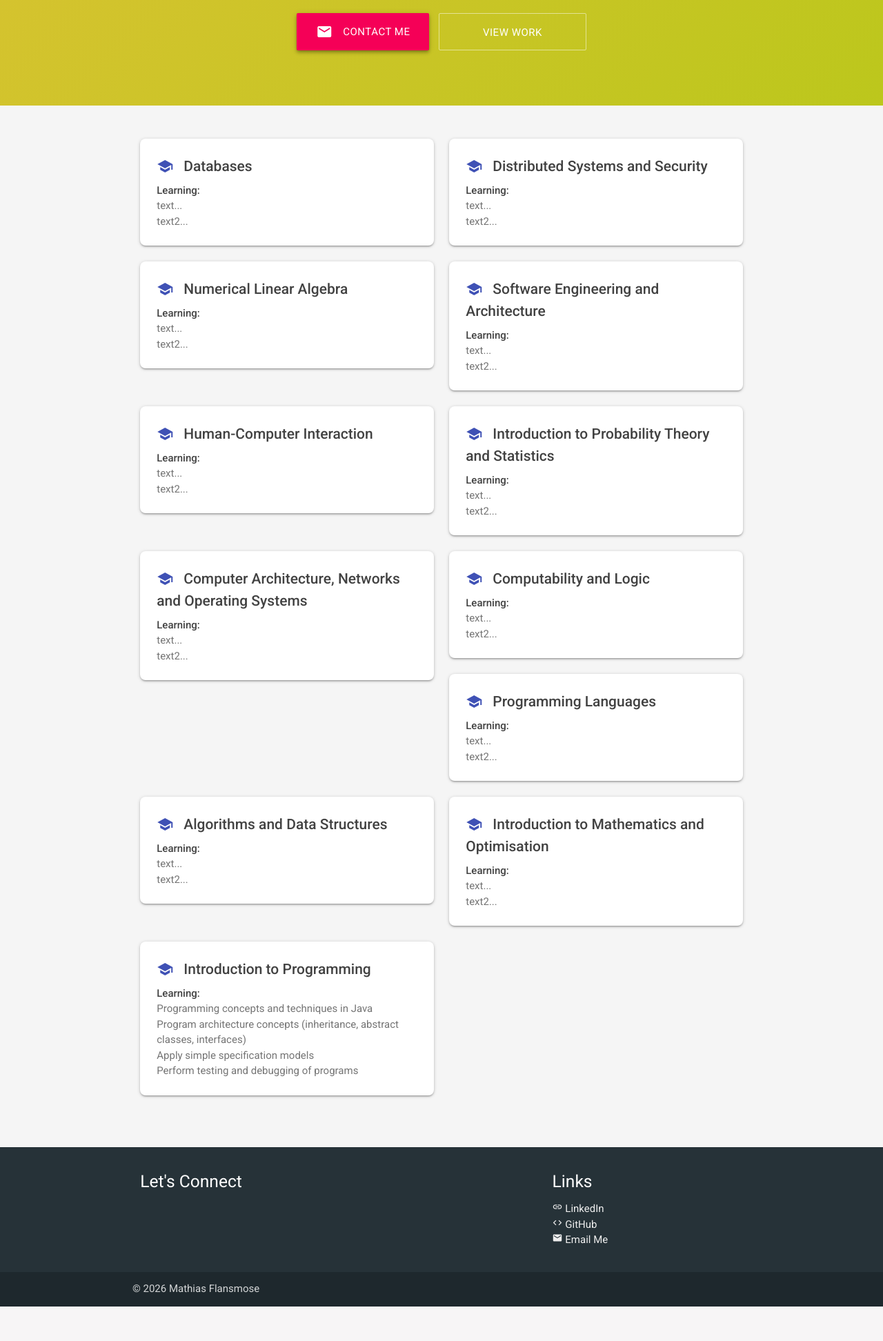
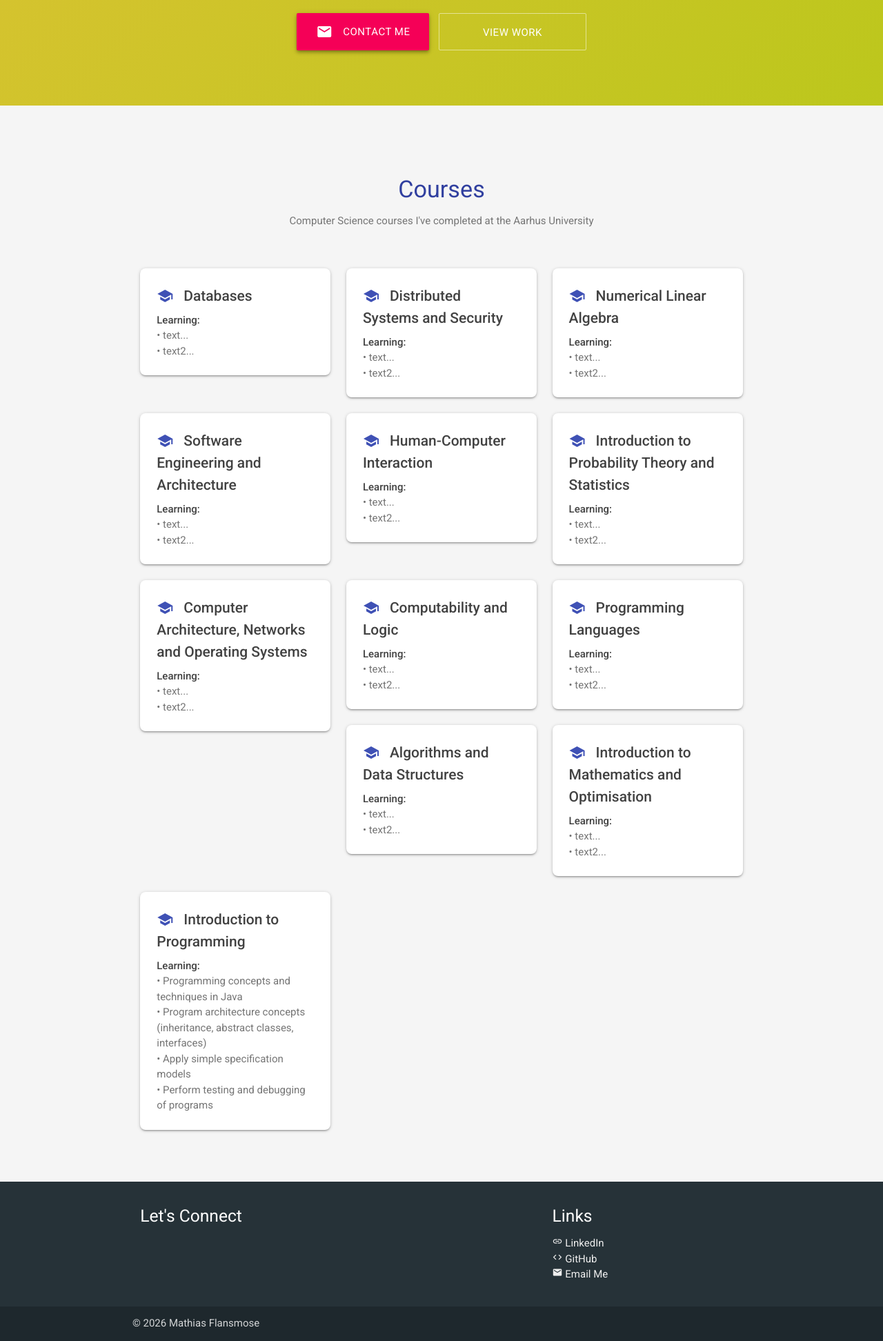
Before and after one commit to mathiasflansmose/landingpage, a Flask app: page / in a window 1280 px wide. Shown: the part 370-2314 px from the top of the page at 69% size. Before the commit the page ends 2264 px from the top, so only its background shows below. Run offline with Flask 3, Linux system fonts and the light colour scheme.

Commit message:
Fix course card (with AI)

```diff
--- a/templates/index.html
+++ b/templates/index.html
@@ -40,24 +40,30 @@
         </div>
     </div>
 
-    <section class="container">
+    <!-- COURSES SECTION -->
+    <section class="container" style="margin-top: 40px;">
         <div class="row">
+            <div class="col s12 center-align">
+                <h4 class="indigo-text text-darken-2">Courses</h4>
+                <p class="grey-text text-darken-1" style="margin-bottom: 30px;">Computer Science courses I've completed at the Aarhus University</p>
+            </div>
+        </div>
 
+        <div class="row">
             <!-- Course cards  -->
             {% for card in course_cards %}
-        <div class="col s12 m6">
+            <div class="col s12 m6 l4">
                 <div class="card white">
                     <div class="card-content">
                         <span class="card-title"><i class="material-icons left indigo-text">{{ card["icon"] }}</i>{{ card["title"] }}</span>
                         <p><strong>Learning:</strong></p>
                         {% for item in card["items"] %}
-                    <p class="grey-text text-darken-1">{{ item }}</p>
+                        <p class="grey-text text-darken-1">• {{ item }}</p>
                         {% endfor %}
                     </div>
                 </div>
             </div>
             {% endfor %}
-
         </div>
     </section>
 
```
Lines whose indentation alone changed are shown as unchanged.
